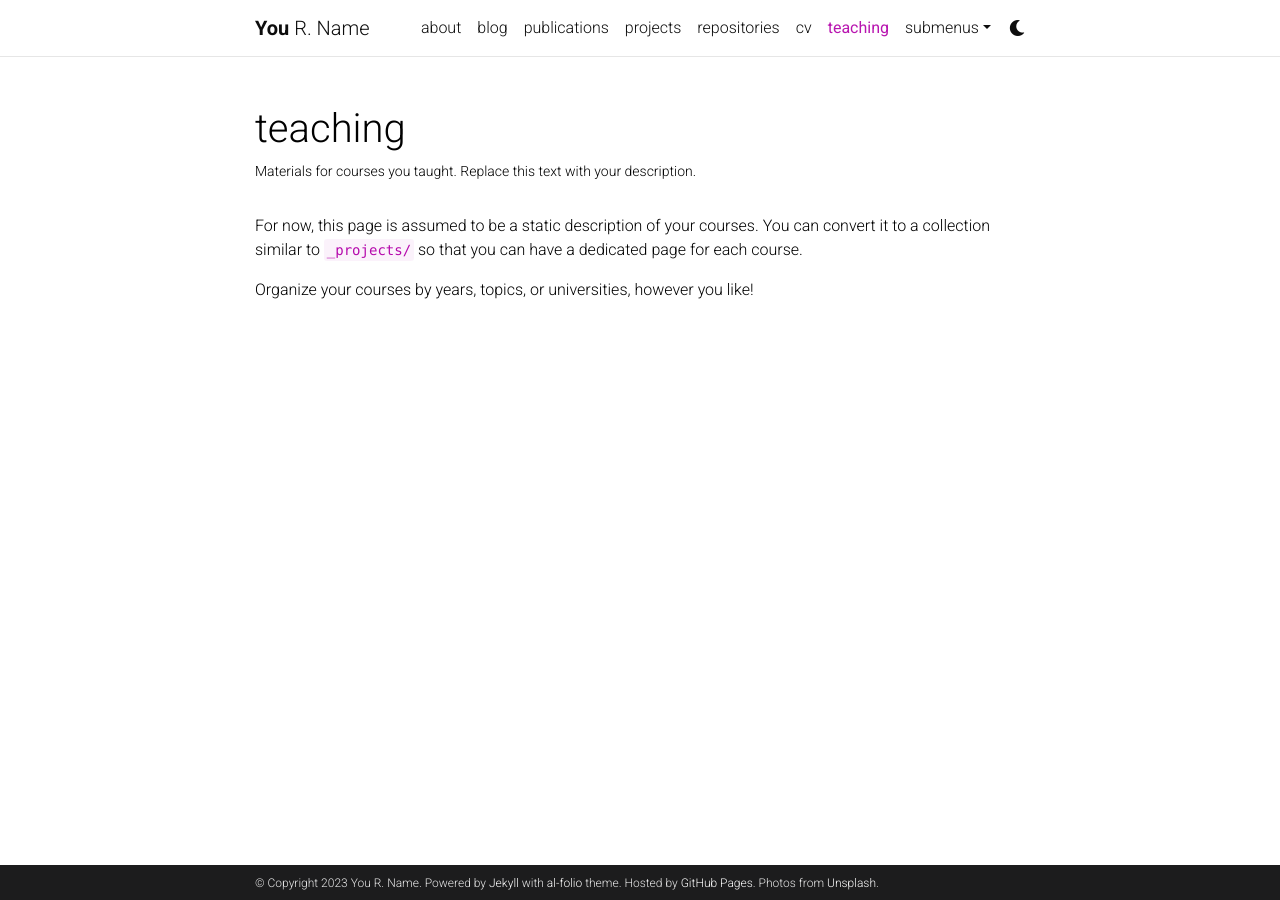
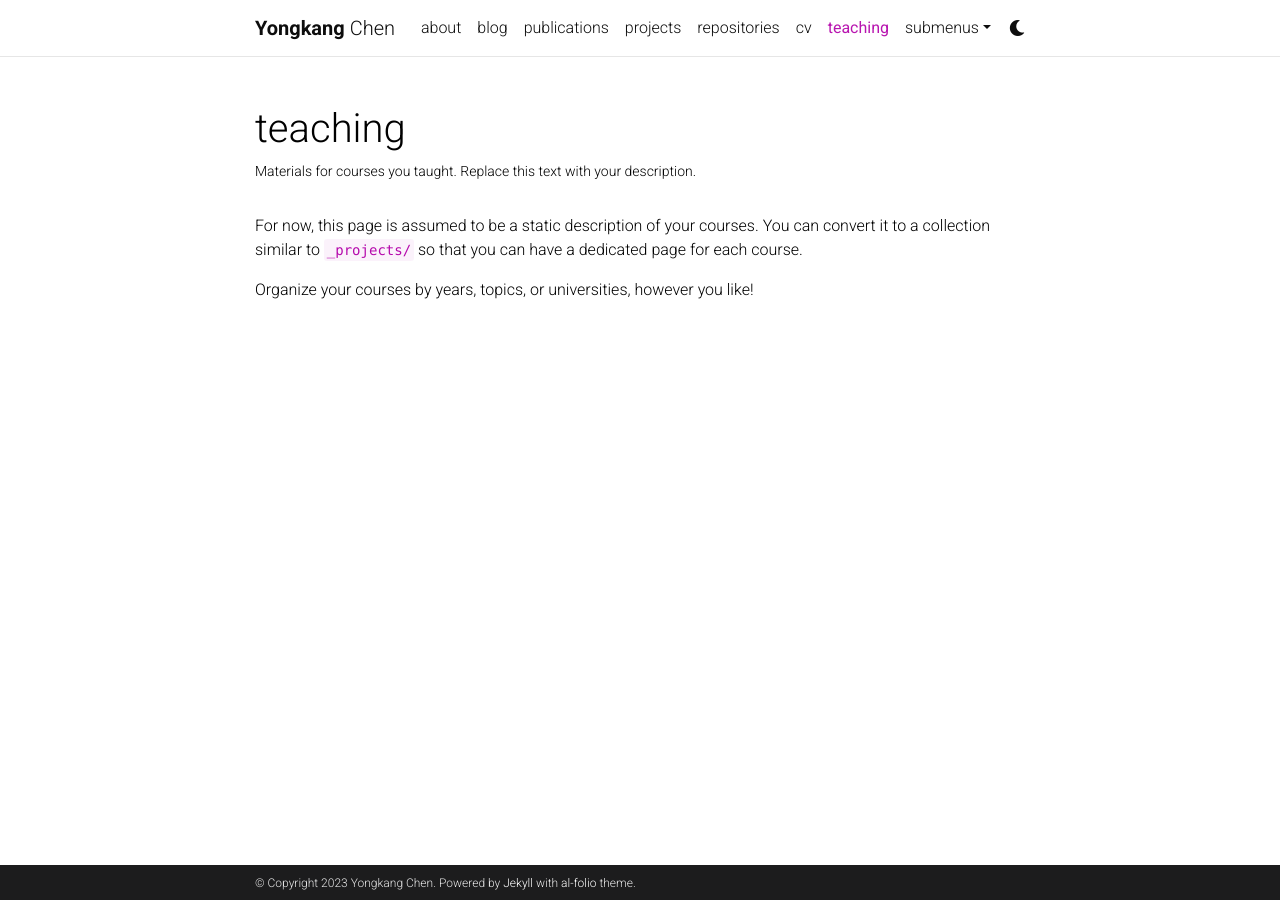
Before and after one commit to ByeRose/ByeRose.github.io, a Jekyll site: the page built from _pages/teaching.md, in a window 1280 px wide. Built offline with Jekyll 4.4.1, drawn with Linux system fonts in a browser that asks for light colours; comment, search, counter and statistics services are not loaded; a style sheet for code colours, icons or effects is not loaded.

Commit message:
Update _config.yml

```diff
--- a/_config.yml
+++ b/_config.yml
@@ -3,20 +3,18 @@
 # -----------------------------------------------------------------------------
 
 title: blank # the website title (if blank, full name will be used instead)
-first_name: You
-middle_name: R.
-last_name: Name
-email: you@example.com
+first_name: Yongkang
+middle_name:
+last_name: Chen
+email: yk.chen365@outlook.com
 description: > # the ">" symbol means to ignore newlines until "footer_text:"
   A simple, whitespace theme for academics. Based on [*folio](https://github.com/bogoli/-folio) design.
 footer_text: >
   Powered by <a href="https://jekyllrb.com/" target="_blank">Jekyll</a> with <a href="https://github.com/alshedivat/al-folio">al-folio</a> theme.
-  Hosted by <a href="https://pages.github.com/" target="_blank">GitHub Pages</a>.
-  Photos from <a href="https://unsplash.com" target="_blank">Unsplash</a>.
-keywords: jekyll, jekyll-theme, academic-website, portfolio-website  # add your own keywords or leave empty
+keywords:  # add your own keywords or leave empty
 
 lang: en # the language of your site (for example: en, fr, cn, ru, etc.)
-icon: ⚛️  # the emoji used as the favicon (alternatively, provide image name in /assets/img/)
+icon: 🔬  # the emoji used as the favicon (alternatively, provide image name in /assets/img/)
 
 url: https://byerose.github.io # the base hostname & protocol for your site
 baseurl:  # the subpath of your site, e.g. /blog/
```
